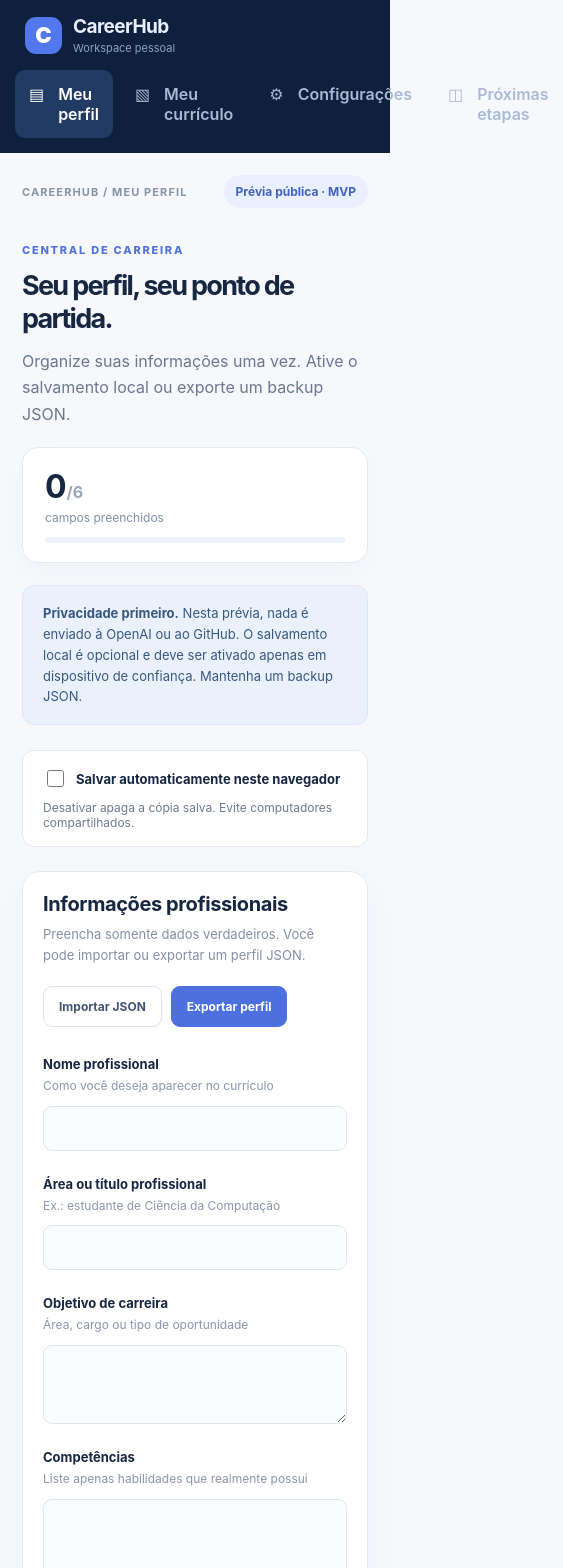
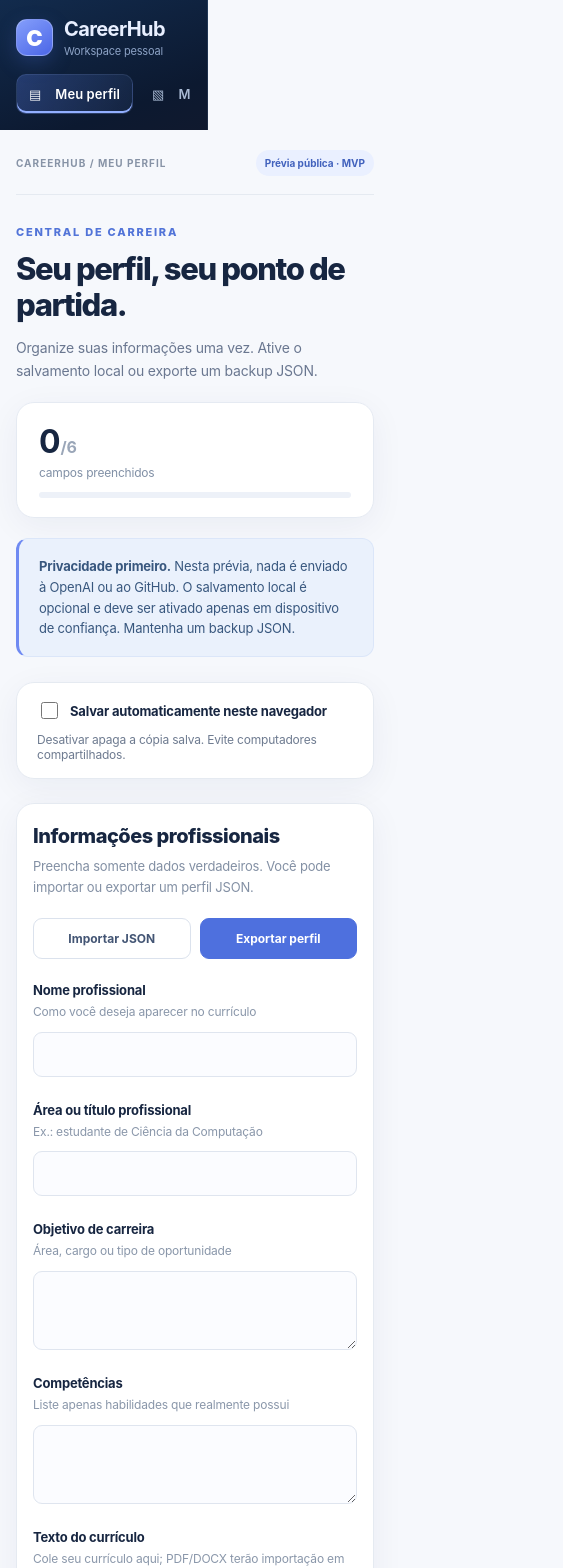
Before and after one commit to enthonydev/CareerHub, a React (Vite) app in the folder frontend/: page / in a window 390 px wide. Shown: the top 1568 px of the page, 563 px wide, since content can reach past the window. Built offline with nearby package versions, Linux system fonts and the light colour scheme.

Commit message:
style: polir identidade visual e microinterações responsivas

```diff
--- a/frontend/src/style.css
+++ b/frontend/src/style.css
@@ -32,3 +32,78 @@ body,.main,.workspace,.progress,.save-control,article,.milestones,.notice,.sideb
 @media(max-width:650px){.theme-choices{grid-template-columns:1fr}}
 @media(prefers-reduced-motion:reduce){body,.main,.workspace,.progress,.save-control,article,.milestones,.notice,.sidebar,.tag,.secondary,label input,label textarea,.theme-choice{transition:none!important}.theme-choice:hover{transform:none}}
 @media print{html[data-theme="dark"] body,html[data-theme="dark"] .resume-paper{background:white!important;color:#172641!important}}
+
+
+/* CareerHub Design System v1: restrained, premium, accessible, lightweight. */
+:root{
+  --ch-accent:#466be7;--ch-accent-2:#6d5fe9;--ch-shadow:0 8px 34px rgba(24,45,84,.055);
+  --ch-radius:18px;--ch-ease:cubic-bezier(.22,1,.36,1)
+}
+html[data-theme="dark"]{--ch-shadow:0 14px 38px rgba(0,0,0,.14)}
+body{font-family:Inter,"Segoe UI Variable","Segoe UI",system-ui,-apple-system,sans-serif;letter-spacing:-.012em;-webkit-font-smoothing:antialiased}
+.app{isolation:isolate}
+.sidebar{position:sticky;top:0;height:100vh;min-height:650px;overflow-y:auto;background:linear-gradient(160deg,#122b4d 0%,#0c1930 75%,#10192e 100%);border-right:1px solid rgba(255,255,255,.07)}
+html[data-theme="dark"] .sidebar{background:linear-gradient(160deg,#121c33,#090f1c 80%)}
+.brandmark{background:linear-gradient(145deg,#849efb,#4b66e7);box-shadow:0 7px 20px #4d70db40;border:1px solid #ffffff3d}
+.brand strong{font-size:20px}
+.sidebar nav button{position:relative;transition:background .26s var(--ch-ease),color .26s ease,transform .26s var(--ch-ease);font-size:13px;letter-spacing:.005em;border:1px solid transparent}
+.sidebar nav button:hover{background:rgba(255,255,255,.075);color:#fff;transform:translateX(3px)}
+.sidebar nav button.selected{background:linear-gradient(105deg,rgba(95,130,240,.28),rgba(94,136,212,.10));border-color:rgba(170,196,250,.12);box-shadow:inset 3px 0 0 #92afff;color:#fff}
+.sidebar nav button:focus-visible,.actions button:focus-visible,.resume-tools button:focus-visible,.theme-choice:focus-visible{outline:3px solid #90abff;outline-offset:3px}
+.main{padding-top:36px}
+.topbar{padding-bottom:18px;border-bottom:1px solid var(--line);font-weight:750}
+.tag{font-weight:650}
+.intro{margin-top:40px}
+.intro h1{font-weight:780;line-height:1.16;letter-spacing:-.045em;max-width:780px}
+.intro p:not(.eyebrow){font-size:14px}
+.workspace,.progress,.save-control{border-radius:var(--ch-radius);box-shadow:var(--ch-shadow)}
+.workspace{padding:34px}
+.progressbar i{background:linear-gradient(90deg,#4f74e8,#9d7af0);transition:width .55s var(--ch-ease)}
+.notice{border-left:3px solid #6f8af2}
+.section-heading h2{font-weight:760;letter-spacing:-.025em}
+.actions button,.resume-tools button{transition:transform .23s var(--ch-ease),box-shadow .23s var(--ch-ease),background .23s ease}
+.actions button:hover,.resume-tools button:hover{transform:translateY(-2px)}
+.actions .primary:hover,.resume-tools .primary:hover{box-shadow:0 8px 18px rgba(73,103,211,.24)}
+.actions button:active,.resume-tools button:active,.theme-choice:active{transform:translateY(0) scale(.985)}
+label input:not([type="checkbox"]),label textarea{transition:border-color .2s ease,box-shadow .2s ease,background-color .3s ease}
+label input:hover,label textarea:hover{border-color:#a9b8d4}
+label input:focus,label textarea:focus{border-color:#718df1!important;box-shadow:0 0 0 4px rgba(90,121,234,.14)!important}
+.editor-grid{align-items:start}
+.editor-input textarea{line-height:1.65}
+.resume-paper{border-radius:7px;max-width:650px;margin-inline:auto;box-shadow:0 14px 38px #192f5212}
+.theme-choice{min-height:146px;position:relative;overflow:hidden}
+.theme-choice:before{content:"";position:absolute;inset:auto -15% -70% auto;width:155px;height:155px;background:radial-gradient(circle,rgba(106,135,244,.16),transparent 70%);pointer-events:none}
+.theme-choice.chosen:after{content:"✓";position:absolute;right:17px;top:17px;font-weight:900;color:var(--accent);width:24px;height:24px;border:1px solid var(--accent);border-radius:50%;display:grid;place-items:center;font-size:12px}
+.theme-choice .theme-symbol{height:43px;width:43px;border-radius:12px;background:linear-gradient(135deg,#c4d4ff,#edf1ff);color:#3d5abf;display:grid;place-items:center;font-size:23px}
+html[data-theme="dark"] .theme-choice .theme-symbol{background:linear-gradient(130deg,#354d87,#202e53);color:#dbe6ff}
+.theme-choice span:not(.theme-symbol){font-size:15px}
+@keyframes ch-enter{from{opacity:0;transform:translateY(8px)}to{opacity:1;transform:translateY(0)}}
+.intro,.workspace,.notice,.save-control{animation:ch-enter .42s var(--ch-ease) both}
+.workspace{animation-delay:.04s}
+@media(min-width:1500px){.main{padding-left:64px;padding-right:64px}}
+@media(max-width:900px){.sidebar{width:208px}.main{padding:26px}.workspace{padding:24px}.intro h1{font-size:33px}}
+@media(max-width:650px){
+ .sidebar{height:auto;min-height:0;position:relative;padding:17px 16px 12px}
+ .brand{padding-left:0}
+ .sidebar nav{display:flex;gap:6px;overflow-x:auto;scrollbar-width:thin;padding-bottom:4px;margin-top:16px}
+ .sidebar nav button{white-space:nowrap;flex-shrink:0;padding:11px 12px}
+ .sidebar nav button:hover{transform:none}
+ .sidebar nav button.selected{box-shadow:inset 0 -2px 0 #92afff}
+ .main{padding:20px 16px}
+ .topbar{font-size:10px}
+ .tag{font-size:10px;padding:7px 9px}
+ .intro{margin:30px 0 20px}
+ .intro h1{font-size:31px}
+ .workspace{padding:20px 16px}
+ .actions{width:100%}
+ .actions button{flex:1}
+ .section-heading{margin-bottom:23px}
+ .save-control{align-items:flex-start}
+ .resume-paper{padding:22px!important}
+}
+@media(prefers-reduced-motion:reduce){
+ *,*::before,*::after{animation:none!important;scroll-behavior:auto!important}
+ .sidebar nav button,.actions button,.resume-tools button,.progressbar i{transition:none!important}
+ .sidebar nav button:hover,.actions button:hover,.resume-tools button:hover{transform:none!important}
+}
+@media print{.sidebar{display:none!important}.intro,.workspace,.resume-paper{animation:none!important}.resume-paper{box-shadow:none!important;max-width:none!important}}
```
